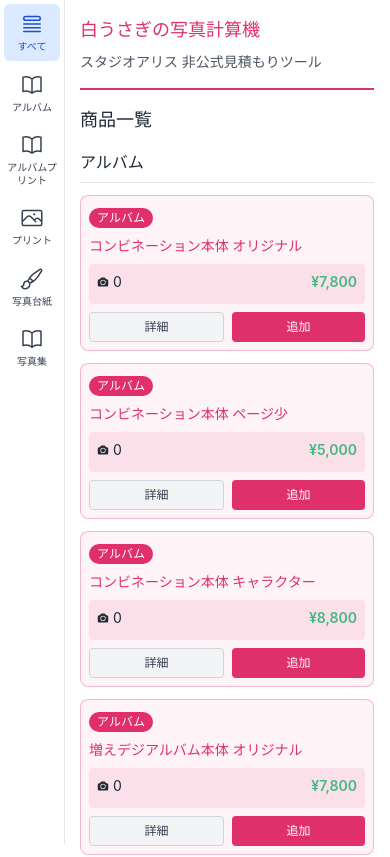
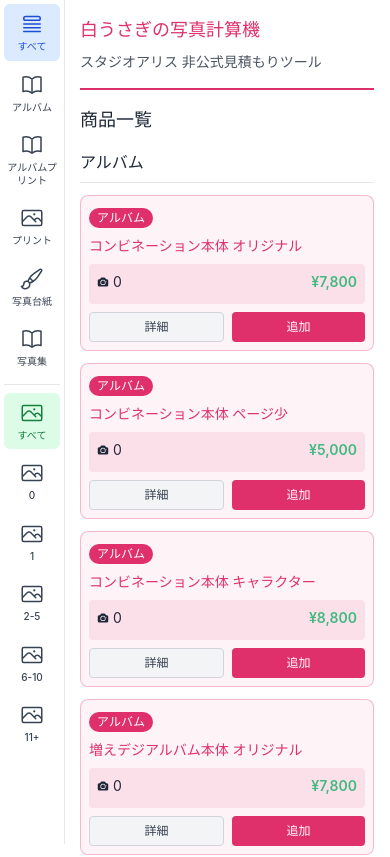
Before and after one commit to kiwi-26/photo-studio-price-calculator, a Vue app: page / in a window 390 px wide. Shown: the top 857 px of the page. Built offline with nearby package versions, Linux system fonts and the light colour scheme.

Commit message:
feat: add pose count filter functionality
Added pose count filtering to allow users to filter products based on the number of poses (0, 1, 2-5, 6-10, 11+). Implemented in both desktop and mobile views.

```diff
--- a/src/App.vue
+++ b/src/App.vue
@@ -4,7 +4,10 @@
     <CategorySidebar
       :categories="productsStore.categories"
       :selected-category="productsStore.selectedCategory"
+      :pose-count-filters="productsStore.poseCountFilters"
+      :selected-pose-count-filter="productsStore.selectedPoseCountFilter"
       @update:selected-category="productsStore.setSelectedCategory"
+      @update:selected-pose-count-filter="productsStore.setSelectedPoseCountFilter"
     />
 
     <!-- Main Content with left margin for sidebar -->
--- a/src/components/CategorySidebar.vue
+++ b/src/components/CategorySidebar.vue
@@ -39,6 +39,29 @@
             </span>
           </button>
         </nav>
+
+        <!-- Pose Count Filter Section -->
+        <div class="mt-6">
+          <h3 class="text-md font-semibold mb-3 text-gray-900 dark:text-white">ポーズ数</h3>
+          <nav class="space-y-2">
+            <button
+              v-for="poseFilter in poseCountFilters"
+              :key="poseFilter.id"
+              @click="selectPoseCountFilter(poseFilter.id)"
+              :class="[
+                'w-full text-left px-3 py-2 rounded-md text-sm font-medium transition-colors',
+                selectedPoseCountFilter === poseFilter.id
+                  ? 'bg-green-100 text-green-700 dark:bg-green-900 dark:text-green-200'
+                  : 'text-gray-700 dark:text-gray-300 hover:bg-gray-100 dark:hover:bg-gray-700'
+              ]"
+            >
+              <span class="flex items-center">
+                <PhotoIcon class="w-5 h-5 mr-2" />
+                <span class="truncate">{{ poseFilter.name }}</span>
+              </span>
+            </button>
+          </nav>
+        </div>
       </div>
     </div>
 
@@ -77,13 +100,35 @@
             <span class="text-center leading-tight">{{ category.shortName }}</span>
           </button>
         </nav>
+
+        <!-- Mobile Pose Count Filter Section -->
+        <div class="mt-2 border-t border-gray-200 dark:border-gray-700 pt-2">
+          <nav class="space-y-1">
+            <button
+              v-for="poseFilter in poseCountFilters"
+              :key="poseFilter.id"
+              @click="selectPoseCountFilter(poseFilter.id)"
+              :class="[
+                'w-full flex flex-col items-center px-0.5 py-2 rounded-md text-[10px] font-medium transition-colors',
+                selectedPoseCountFilter === poseFilter.id
+                  ? 'bg-green-100 text-green-700 dark:bg-green-900 dark:text-green-200'
+                  : 'text-gray-700 dark:text-gray-300 hover:bg-gray-100 dark:hover:bg-gray-700'
+              ]"
+              :title="poseFilter.name"
+            >
+              <PhotoIcon class="w-6 h-6 mb-1" />
+              <span class="text-center leading-tight">{{ poseFilter.id === 'all' ? 'すべて' : poseFilter.id }}</span>
+            </button>
+          </nav>
+        </div>
       </div>
     </div>
   </aside>
 </template>
 
 <script setup lang="ts">
-import { QueueListIcon } from '@heroicons/vue/24/outline';
+import { QueueListIcon, PhotoIcon } from '@heroicons/vue/24/outline';
+import type { PoseCountFilter } from '../stores/products';
 
 interface CategoryDisplay {
   id: string;
@@ -95,13 +140,20 @@ interface CategoryDisplay {
 const props = defineProps<{
   categories: CategoryDisplay[];
   selectedCategory?: string;
+  poseCountFilters: PoseCountFilter[];
+  selectedPoseCountFilter?: string;
 }>();
 
 const emit = defineEmits<{
   (e: 'update:selectedCategory', value: string): void;
+  (e: 'update:selectedPoseCountFilter', value: string): void;
 }>();
 
 const selectCategory = (categoryId: string) => {
   emit('update:selectedCategory', categoryId);
 };
+
+const selectPoseCountFilter = (filterId: string) => {
+  emit('update:selectedPoseCountFilter', filterId);
+};
 </script>
--- a/src/stores/products.ts
+++ b/src/stores/products.ts
@@ -4,38 +4,79 @@ import { products as productsData } from '../assets/products';
 import { getAllCategoriesForDisplay, getSubCategoryIds } from '../assets/categories';
 import type { ProductType } from '../types';
 
+export interface PoseCountFilter {
+  id: string;
+  name: string;
+  min: number;
+  max: number | null; // null means no upper limit
+}
+
 export const useProductsStore = defineStore('products', () => {
   // State
   const products = ref<ProductType[]>(productsData as ProductType[]);
   const selectedCategory = ref<string>('');
+  const selectedPoseCountFilter = ref<string>('all');
 
   // Getters
   const categories = computed(() => {
     return getAllCategoriesForDisplay();
   });
 
+  const poseCountFilters = computed((): PoseCountFilter[] => {
+    return [
+      { id: 'all', name: 'すべて', min: 0, max: null },
+      { id: '0', name: '0ポーズ', min: 0, max: 0 },
+      { id: '1', name: '1ポーズ', min: 1, max: 1 },
+      { id: '2-5', name: '2-5ポーズ', min: 2, max: 5 },
+      { id: '6-10', name: '6-10ポーズ', min: 6, max: 10 },
+      { id: '11+', name: '11ポーズ以上', min: 11, max: null }
+    ];
+  });
+
   const filteredProducts = computed(() => {
-    if (!selectedCategory.value) {
-      return products.value;
-    }
+    let filtered = products.value;
 
+    // Filter by category
+    if (selectedCategory.value) {
       // Check if it's a main category that has subcategories
       const subCategoryIds = getSubCategoryIds(selectedCategory.value);
 
       if (subCategoryIds.length > 0) {
         // If it's a parent category with subcategories, show products from all subcategories
-      return products.value.filter(product =>
+        filtered = filtered.filter(product =>
           subCategoryIds.includes(product.categoryId) || product.categoryId === selectedCategory.value
         );
       } else {
         // If it's a specific category or subcategory, show only products from that category
-      return products.value.filter(product => product.categoryId === selectedCategory.value);
+        filtered = filtered.filter(product => product.categoryId === selectedCategory.value);
       }
+    }
+
+    // Filter by pose count
+    if (selectedPoseCountFilter.value !== 'all') {
+      const poseFilter = poseCountFilters.value.find(f => f.id === selectedPoseCountFilter.value);
+      if (poseFilter) {
+        filtered = filtered.filter(product => {
+          const photoCount = product.photoCount;
+          if (poseFilter.max === null) {
+            return photoCount >= poseFilter.min;
+          } else {
+            return photoCount >= poseFilter.min && photoCount <= poseFilter.max;
+          }
+        });
+      }
+    }
+
+    return filtered;
   });
 
   // Actions
   const setSelectedCategory = (categoryId: string) => {
     selectedCategory.value = categoryId;
+  };
+
+  const setSelectedPoseCountFilter = (filterId: string) => {
+    selectedPoseCountFilter.value = filterId;
   };
 
   const getProductById = (id: number | string): ProductType | undefined => {
@@ -46,11 +87,14 @@ export const useProductsStore = defineStore('products', () => {
     // State
     products,
     selectedCategory,
+    selectedPoseCountFilter,
     // Getters
     categories,
+    poseCountFilters,
     filteredProducts,
     // Actions
     setSelectedCategory,
+    setSelectedPoseCountFilter,
     getProductById
   };
 });
```
Also changed, not shown: 1 other file (tests, documents, lock files or other folders). Lines whose indentation alone changed are shown as unchanged.
